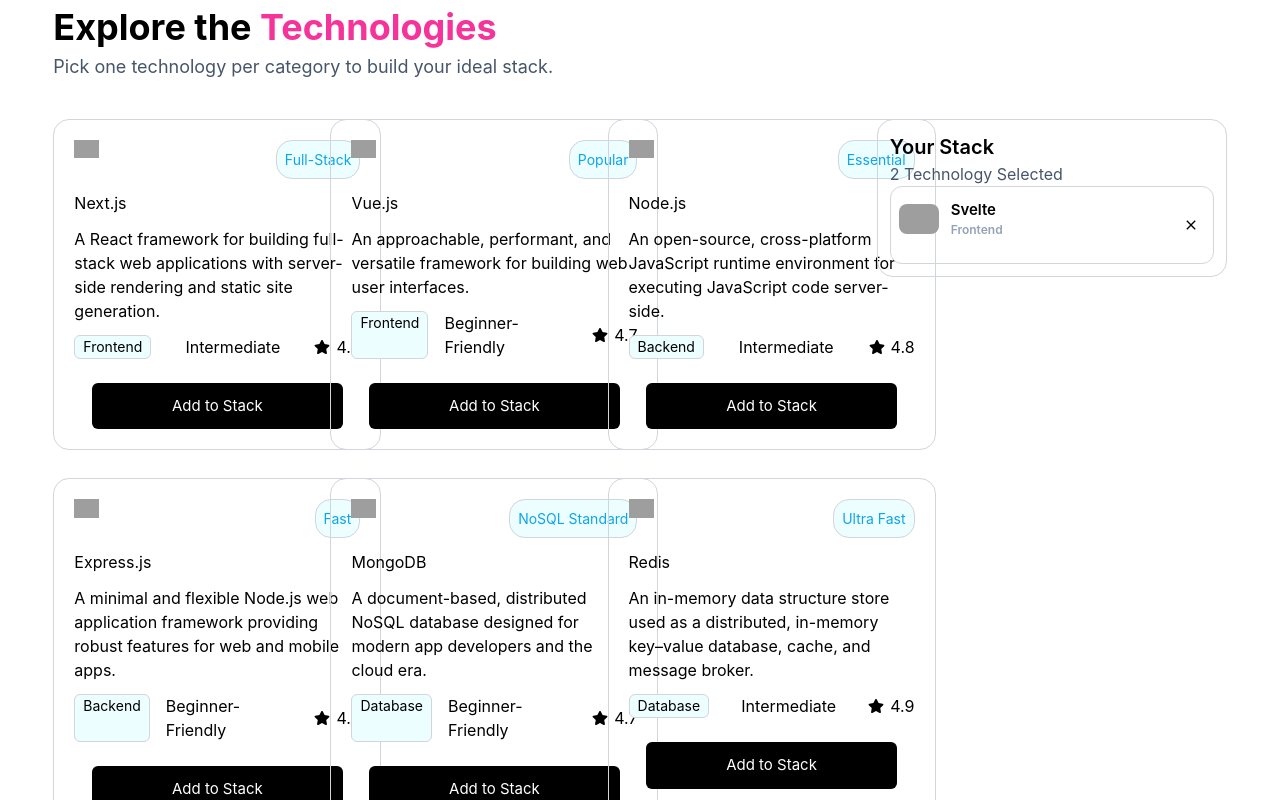
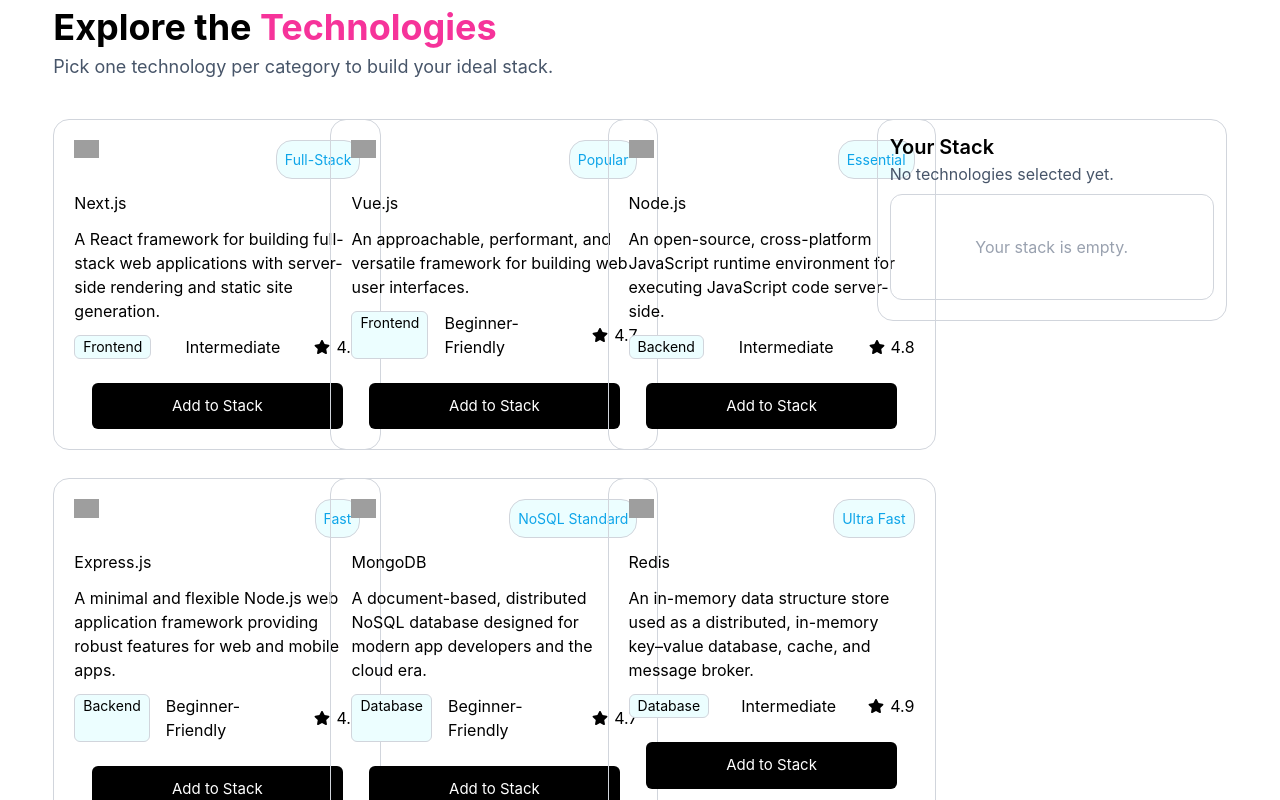
Before and after one commit to therealrifat/DevStack, a React (Vite) app: page / in a window 1280 px wide. Shown: the part 797-1597 px from the top of the page. Built offline with nearby package versions, Linux system fonts and the light colour scheme; grey boxes are pictures that could not be loaded.

Commit message:
feat: navbar stick , add useState when click add to stack this card show in YOUR STACK section

```diff
--- a/src/component/Navbar.tsx
+++ b/src/component/Navbar.tsx
@@ -3,7 +3,7 @@
 
 const Navbar = () => {
     return (
-        <nav className='w-191  mx-2 md:w-full flex justify-between p-5 items-center md:max-w-11/12 md:mx-auto '>
+        <nav className='w-191  mx-2 md:w-full flex justify-between p-5 items-center md:max-w-11/12 md:mx-auto sticky top-0 bg-white'>
             <img src={menuIcon} alt=""  className=' w-10 md:hidden'/>
             <img src={navLogo} alt=""  className='w-40 md:w-40' />
             <ul className=' hidden md:flex gap-7 text-md text-[#475569]'>
--- a/src/component/Technology/Technology.tsx
+++ b/src/component/Technology/Technology.tsx
@@ -1,7 +1,7 @@
 
 import type { Itechnology } from "../../TechnologyType";
 
-import { use, } from "react";
+import { use, useState, } from "react";
 import TechnologyCard from "./TechnologyCard";
 import YourStack from "./YourStack";
 interface TechnoProps {
@@ -12,9 +12,9 @@
 
 const Technology = ({dataPromise}:TechnoProps) => {
     const stacksData = use(dataPromise)
+    const [addStack, setAddStack] =useState([])
 
-
-
+    console.log(addStack)
 
     return (
         <div className="md:max-w-11/12  mx-auto w-191 md:w-full">
@@ -25,10 +25,10 @@
 
            <div className=" flex md:flex-row flex-col md:gap-3  md:space-y-3 space-y-7">
                 <div className="grid md:grid-cols-3 grid-cols-1  mx-auto space-y-2 md:gap-5   ">
-                    {stacksData.map(stack =>  <TechnologyCard  stack={stack}  />)}
+                    {stacksData.map(stack =>  <TechnologyCard key={stack.id} stack={stack}  addStack={addStack} setAddStack={setAddStack} />)}
                 </div>
                 <div className="mx-auto md:mx-0">
-                    <YourStack />
+                    <YourStack addStack={addStack} setAddStack={setAddStack} />
                 </div>
            </div>
 
--- a/src/component/Technology/TechnologyCard.tsx
+++ b/src/component/Technology/TechnologyCard.tsx
@@ -1,17 +1,21 @@
 import { FaStar } from "react-icons/fa";
 import type { Itechnology } from "../../TechnologyType";
-import { useState, } from "react";
+import { useState, type Dispatch, type SetStateAction, } from "react";
 interface StackProps {
     stack: Itechnology
-
+    addStack: Itechnology[]
+   setAddStack: Dispatch<SetStateAction<Itechnology[]>>
 
 }
 
-const TechnologyCard = ({stack}:StackProps) => {
+const TechnologyCard = ({stack, addStack, setAddStack}:StackProps) => {
     const [buttonType, setButtonType]=useState(false)
 
     const handlesStackCart =(type: boolean)=>{
+
         setButtonType(type)
+        setAddStack([...addStack, stack])
+
     }
 
     return (
@@ -28,7 +32,7 @@
                 <span>{stack.difficulty}</span>
                 <span className="flex items-center gap-1.5"> <FaStar /> {stack.rating}</span>
             </div>
-            <button onClick={()=>handlesStackCart(true)} className="bg-black text-white py-3 md:px-20 px-55 rounded-md mx-auto flex mt-6 md:text-[15px] text-[18px] ">{buttonType ? "Added to Stack": "Add to Stack"}</button>
+            <button disabled={buttonType} onClick={()=>handlesStackCart(true)} className={` ${buttonType ? "cursor-not-allowed" : "cursor-pointer"} bg-black text-white py-3 md:px-20 px-53 rounded-md mx-auto flex mt-6 md:text-[15px] text-[18px]`}>{buttonType ? "Added to Stack": "Add to Stack"}</button>
         </div>
     );
 };
--- a/src/component/Technology/YourStack.tsx
+++ b/src/component/Technology/YourStack.tsx
@@ -1,21 +1,62 @@
 import { MdClear } from "react-icons/md";
 
+import type { Dispatch, SetStateAction } from "react";
+import type { Itechnology } from "../../TechnologyType";
 
-const YourStack = () => {
+interface StackProps {
+    addStack: Itechnology[]
+    setAddStack: Dispatch<SetStateAction<Itechnology[]>>
+
+}
+
+const YourStack = ({addStack, setAddStack}:StackProps) => {
     return (
         <div className=" border border-gray-300 md:w-87.5 w-150 rounded-2xl p-3">
             <h3 className="font-semibold text-[20px]">Your Stack</h3>
-            <p className=" text-[#475569]">2 Technology Selected</p>
-            <div className="flex gap-2 items-center  w-full p-2 border border-gray-300 rounded-xl space-y-3">
+            <p className=" text-[#475569]">{addStack.length > 0 ? `${addStack.length} Technology Selected` : "No technologies selected yet."} </p>
+             {/* <div className=" space-y-2">
+                {addStack.map(stack =>
+                    <div className="flex gap-2 items-center  w-full p-2 border border-gray-300 rounded-xl space-y-3">
+                        <img src={stack.icon} alt="" className=" w-10 rounded-lg" />
+                        <div className="p-1">
+                        <h3 className="font-semibold text-[15px]">{stack.name}</h3>
+                        <p className="font-semibold text-[12px] text-[#94A3B8]">{stack.category}</p>
+                        </div>
+                        <MdClear className="md:ml-42 ml-100" />
+                    </div>
+                )}
+             </div> */}
+
+             {addStack.length > 0 ? <div className=" space-y-2 my-2">
+                {addStack.map(stack =>
+                    <div className="flex gap-2 items-center  w-full p-2 border border-gray-300 rounded-xl space-y-3">
+                        <img src={stack.icon} alt="" className=" w-10 rounded-lg" />
+                        <div className="p-1">
+                        <h3 className="font-semibold text-[15px]">{stack.name}</h3>
+                        <p className="font-semibold text-[12px] text-[#94A3B8]">{stack.category}</p>
+                        </div>
+                        <MdClear className="md:ml-42 ml-100" />
+                    </div>
+                )}
+             </div>  : <div className="border border-gray-300 rounded-xl my-2">
+                <p className=" py-10 text-center text-gray-400">Your stack is empty.</p>
+             </div>
+
+             }
+
+        </div>
+    );
+};
+
+export default YourStack;
+
+
+
+{/* <div className="flex gap-2 items-center  w-full p-2 border border-gray-300 rounded-xl space-y-3">
                 <img src='https://icon.icepanel.io/Technology/svg/Svelte.svg' alt="" className=" w-10 rounded-lg" />
                 <div className="p-1">
                  <h3 className="font-semibold text-[15px]">Svelte</h3>
                  <p className="font-semibold text-[12px] text-[#94A3B8]">Frontend</p>
                 </div>
                  <MdClear className="md:ml-42 ml-100" />
-            </div>
-        </div>
-    );
-};
-
-export default YourStack;
+            </div> */}
```
